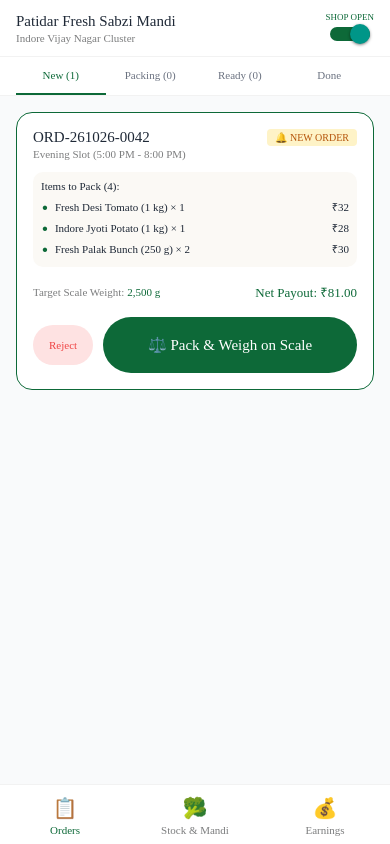
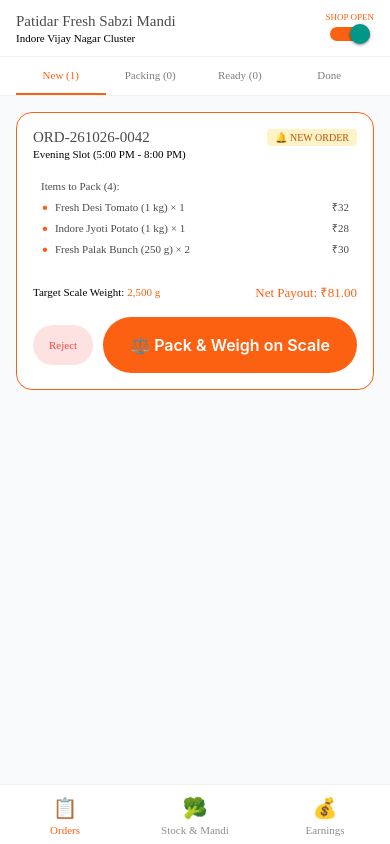
Before and after one commit to DusMint/dusmint_vendor_android, a React Native app: screen / in a window 390 px wide. Built offline with nearby package versions, Linux system fonts and the light colour scheme.

Commit message:
feat: add theme color constants, RoundButton, and RoundTextField UI components

```diff
--- a/src/ui/components/RoundButton.tsx
+++ b/src/ui/components/RoundButton.tsx
@@ -8,10 +8,8 @@
   TextStyle,
 } from 'react-native';
 import { Colors } from '../theme/colors';
-import { Typography } from '../theme/typography';
-import { BorderRadius } from '../theme/spacing';
 
-export type RoundButtonType = 'bgPrimary' | 'textPrimary' | 'outline' | 'orange';
+export type RoundButtonType = 'bgPrimary' | 'textPrimary' | 'outline';
 
 export interface RoundButtonProps {
   title: string;
@@ -28,28 +26,24 @@
   title,
   onPress,
   type = 'bgPrimary',
-  fontSize = Typography.fontSize.base,
+  fontSize = 16,
   loading = false,
   disabled = false,
   style,
   textStyle,
 }) => {
-  const isOutline = type === 'outline';
-  const isText = type === 'textPrimary';
-  const isOrange = type === 'orange';
+  const isOutline = type === 'outline' || type === 'textPrimary';
 
   const getBackgroundColor = () => {
     if (disabled) return Colors.placeholder;
-    if (isOutline || isText) return 'transparent';
-    if (isOrange) return Colors.orange;
+    if (isOutline) return Colors.white;
     return Colors.primary;
   };
 
   const getTextColor = () => {
-    if (disabled) return Colors.textWhite;
+    if (disabled) return Colors.white;
     if (isOutline) return Colors.primary;
-    if (isText) return Colors.primary;
-    return Colors.textWhite;
+    return Colors.white;
   };
 
   return (
@@ -90,14 +84,14 @@
 const styles = StyleSheet.create({
   button: {
     height: 56,
-    borderRadius: BorderRadius.roundButton,
+    borderRadius: 28,
     justifyContent: 'center',
     alignItems: 'center',
     paddingHorizontal: 20,
     width: '100%',
   },
   text: {
-    fontFamily: Typography.fontFamily.heading,
+    fontWeight: '600',
     textAlign: 'center',
   },
 });
--- a/src/ui/components/RoundTextField.tsx
+++ b/src/ui/components/RoundTextField.tsx
@@ -8,8 +8,6 @@
   ViewStyle,
 } from 'react-native';
 import { Colors } from '../theme/colors';
-import { Typography } from '../theme/typography';
-import { BorderRadius, Spacing } from '../theme/spacing';
 
 export interface RoundTextFieldProps extends TextInputProps {
   hintText: string;
@@ -58,37 +56,34 @@
 const styles = StyleSheet.create({
   wrapper: {
     width: '100%',
-    marginVertical: Spacing.sm,
+    marginVertical: 8,
   },
   container: {
     height: 56,
-    backgroundColor: Colors.surfaceLightGrey,
-    borderRadius: BorderRadius.roundButton,
+    backgroundColor: Colors.textfield,
+    borderRadius: 28,
     flexDirection: 'row',
     alignItems: 'center',
-    paddingHorizontal: Spacing.lg,
-    borderWidth: 1,
-    borderColor: 'transparent',
+    paddingHorizontal: 20,
   },
   containerError: {
+    borderWidth: 1,
     borderColor: Colors.error,
-    backgroundColor: '#FEF2F2',
   },
   iconContainer: {
-    marginRight: Spacing.sm,
+    marginRight: 10,
   },
   input: {
     flex: 1,
     height: '100%',
-    fontFamily: Typography.fontFamily.body,
-    fontSize: Typography.fontSize.base,
-    color: Colors.textPrimary,
+    fontSize: 14,
+    fontWeight: '500',
+    color: Colors.primaryText,
   },
   errorText: {
-    fontFamily: Typography.fontFamily.body,
-    fontSize: Typography.fontSize.xs,
+    fontSize: 12,
     color: Colors.error,
     marginTop: 4,
-    marginLeft: Spacing.base,
+    marginLeft: 20,
   },
 });
--- a/src/ui/theme/colors.ts
+++ b/src/ui/theme/colors.ts
@@ -1,49 +1,39 @@
 /**
- * Dusmint Design System - Color Palette
- * Defined in design.md & tech.md
- * Tailored for clarity, high contrast, and trust on budget Android screens.
+ * Food Delivery / Dusmint Design System - Exact Sample App Color Palette
+ * Replicated from sample_app/lib/common/color_extension.dart
  */
 export const Colors = {
-  // Brand Primaries
-  primary: '#0D6938',         // Dusmint Forest Green (Primary Brand)
-  primaryLight: '#1B824C',    // Vibrant Leaf Green
-  primaryDark: '#074824',     // Deep Spruce
-  accentMint: '#2ECC71',      // Fresh Mint Accent
+  // Brand Primary (Orange from sample_app: 0xffFC6011)
+  primary: '#FC6011',
+  primaryLight: '#FF7A38',
+  primaryDark: '#E04E00',
 
-  // High-Energy Action Color (inherited from sample_app & design.md)
-  orange: '#FC6011',          // Warm Amber Orange (CTAs, Discounts, Alerts)
-  orangeLight: '#FF7A38',
+  // Text Colors
+  primaryText: '#4A4B4D',
+  secondaryText: '#7C7D7E',
+  textPrimary: '#4A4B4D',
+  textSecondary: '#7C7D7E',
+  textWhite: '#FFFFFF',
 
-  // Secondary & Functional
-  secondary: '#7C7D7E',       // Cool Grey
-  placeholder: '#B6B7B7',     // Text placeholder
-  border: '#E8E8E8',          // Clean border line
-  divider: '#F2F2F2',
-
-  // Semantic
-  success: '#10B981',         // Verified badge, completed order
-  warning: '#F59E0B',         // Pending verification, low stock
-  error: '#EF4444',           // Validation error, rejection
-  info: '#3B82F6',
-
-  // Surfaces & Backgrounds
-  background: '#FFFFFF',      // App background
-  surfaceCream: '#FBF9F5',    // Warm organic cream
+  // Input Fields & Surfaces
+  textfield: '#F2F2F2',
+  placeholder: '#B6B7B7',
+  white: '#FFFFFF',
+  background: '#FFFFFF',
   cardBackground: '#FFFFFF',
   surfaceLightGrey: '#F6F6F6',
+  divider: '#F2F2F2',
+  border: '#E8E8E8',
 
-  // Typography
-  textPrimary: '#1F2937',     // Charcoal heading/body
-  textSecondary: '#6B7280',   // Subtitle, muted descriptions
-  textWhite: '#FFFFFF',
+  // Social Login Colors
+  facebook: '#367FC0',
+  google: '#DD4B39',
 
-  // Badge Specifics
-  trustBadgeBg: '#E8F5E9',
-  trustBadgeText: '#1B5E20',
-  slotBadgeMorningBg: '#FEF3C7',
-  slotBadgeMorningText: '#92400E',
-  slotBadgeEveningBg: '#E0E7FF',
-  slotBadgeEveningText: '#3730A3',
+  // Status & Semantic
+  success: '#10B981',
+  warning: '#F59E0B',
+  error: '#EF4444',
+  info: '#3B82F6',
 } as const;
 
 export type ColorType = typeof Colors;
```
